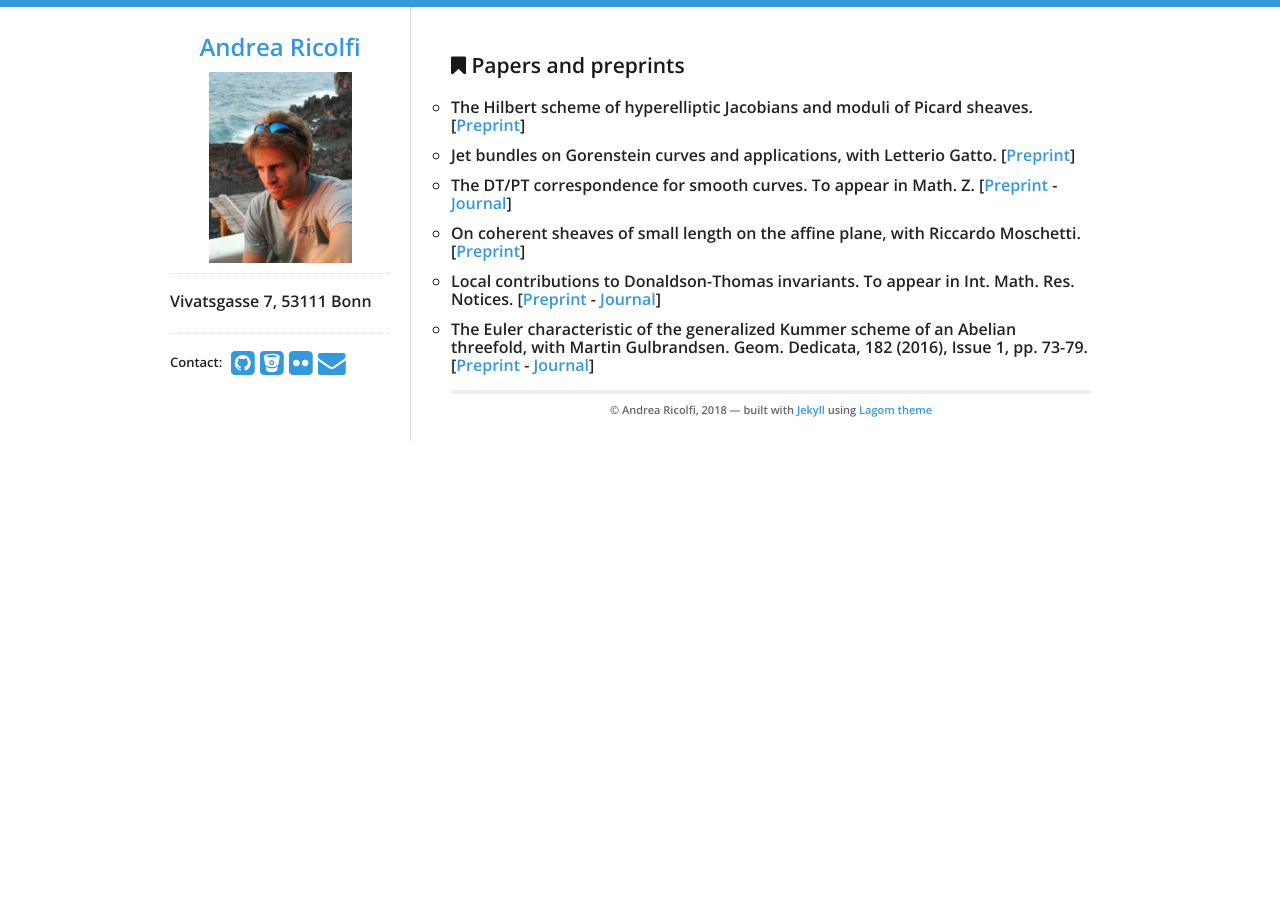
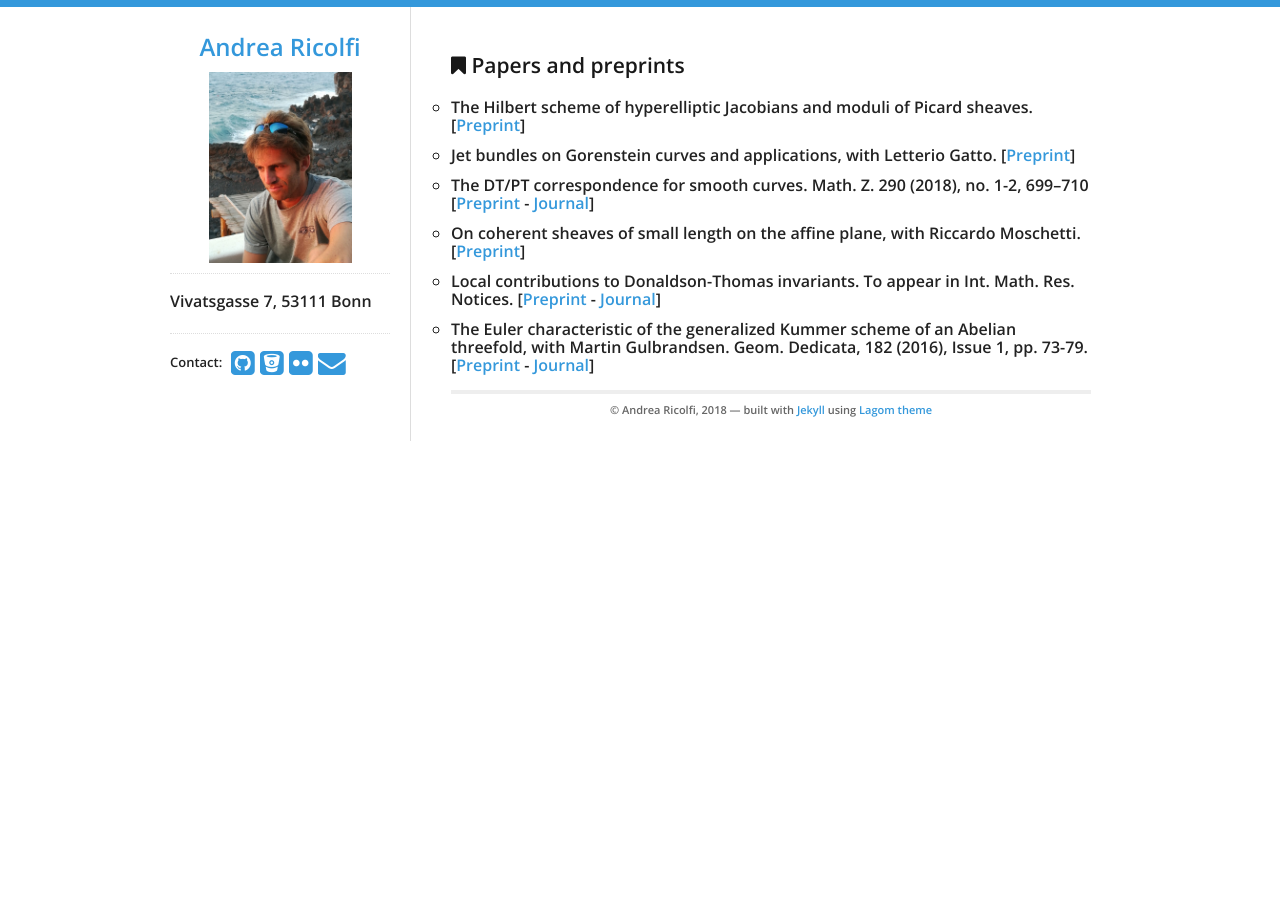
Before and after one commit to atricolfi/atricolfi.github.io, a Jekyll site: the page built from Papers.html, in a window 1280 px wide. Built offline with Jekyll 4.4.1, drawn with Linux system fonts in a browser that asks for light colours.

Commit message:
Update Papers.html
ref to DT/PT

```diff
--- a/Papers.html
+++ b/Papers.html
@@ -12,7 +12,7 @@ title: Blog Posts
   <ul style="list-style-type:circle">
 <li><i>The Hilbert scheme of hyperelliptic Jacobians and moduli of Picard sheaves</i>. [<a href="https://arxiv.org/abs/1804.08481">Preprint</a>]</li>
 <li><i>Jet bundles on Gorenstein curves and applications</i>, with Letterio Gatto. [<a href="https://arxiv.org/abs/1804.04617">Preprint</a>] </li>
-<li><i>The DT/PT correspondence for smooth curves</i>. To appear in Math. Z. [<a href="https://arxiv.org/abs/1708.07812">Preprint</a>
+<li><i>The DT/PT correspondence for smooth curves</i>.  Math. Z. 290 (2018), no. 1-2, 699–710 [<a href="https://arxiv.org/abs/1708.07812">Preprint</a>
 - <a href="https://link.springer.com/article/10.1007/s00209-017-2037-2?wt_mc=Internal.Event.1.SEM.ArticleAuthorOnlineFirst">Journal</a>]</li>
 <li><i>On coherent sheaves of small length on the affine plane</i>, with Riccardo Moschetti. [<a href="https://arxiv.org/abs/1708.03969">Preprint</a>]</li>
 <li><i>Local contributions to Donaldson-Thomas invariants.</i> To appear in Int. Math. Res. Notices. [<a href="https://arxiv.org/abs/1610.08403">Preprint</a>
```
